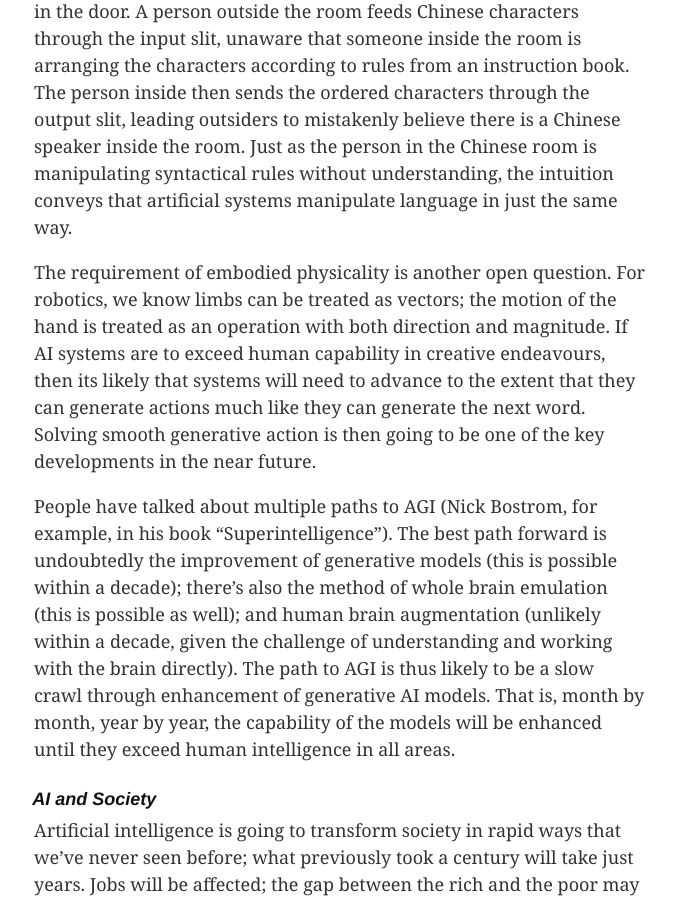
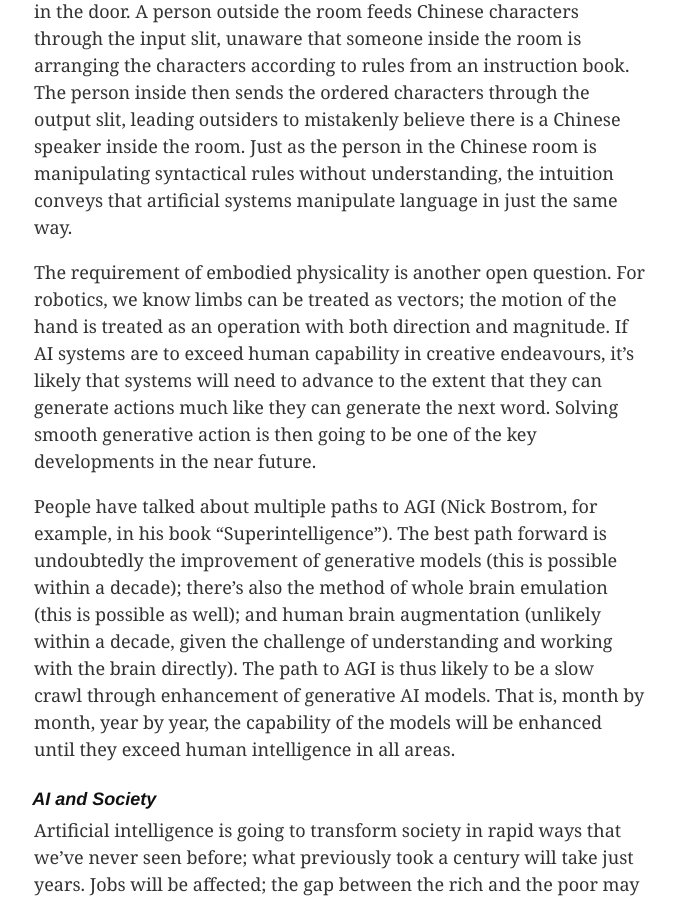
Before and after one commit to ellis-bio/ellisjalia, a Jekyll site: the page built from index.md, in a window 1280 px wide and 900 px high, scrolled down 4094 px. Shown: the whole window, without its empty margins (300-976 px from the left). Built offline with Jekyll 4.4.1, drawn with Linux system fonts in a browser that asks for light colours.

Commit message:
Amended AGI essay

```diff
--- a/index.md
+++ b/index.md
@@ -70,7 +70,7 @@ People have objected to the idea that artificial systems can "understand" in the
 
 The argument is as follows: imagine a room with input and output slits in the door. A person outside the room feeds Chinese characters through the input slit, unaware that someone inside the room is arranging the characters according to rules from an instruction book. The person inside then sends the ordered characters through the output slit, leading outsiders to mistakenly believe there is a Chinese speaker inside the room. Just as the person in the Chinese room is manipulating syntactical rules without understanding, the intuition conveys that artificial systems manipulate language in just the same way.
 
-The requirement of embodied physicality is another open question. For robotics, we know limbs can be treated as vectors; the motion of the hand is treated as an operation with both direction and magnitude. If AI systems are to exceed human capability in creative endeavours, then its likely that systems will need to advance to the extent that they can generate actions much like they can generate the next word. Solving smooth generative action is then going to be one of the key developments in the near future.
+The requirement of embodied physicality is another open question. For robotics, we know limbs can be treated as vectors; the motion of the hand is treated as an operation with both direction and magnitude. If AI systems are to exceed human capability in creative endeavours, it's likely that systems will need to advance to the extent that they can generate actions much like they can generate the next word. Solving smooth generative action is then going to be one of the key developments in the near future.
 
 People have talked about multiple paths to AGI (Nick Bostrom, for example, in his book "Superintelligence"). The best path forward is undoubtedly the improvement of generative models (this is possible within a decade); there's also the method of whole brain emulation (this is possible as well); and human brain augmentation (unlikely within a decade, given the challenge of understanding and working with the brain directly). The path to AGI is thus likely to be a slow crawl through enhancement of generative AI models. That is, month by month, year by year, the capability of the models will be enhanced until they exceed human intelligence in all areas.
 
```
